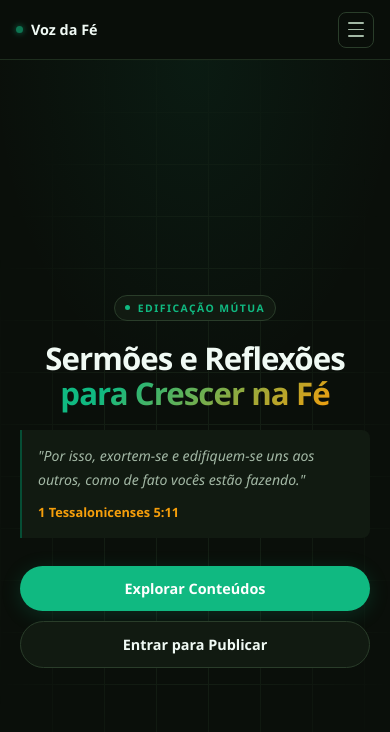
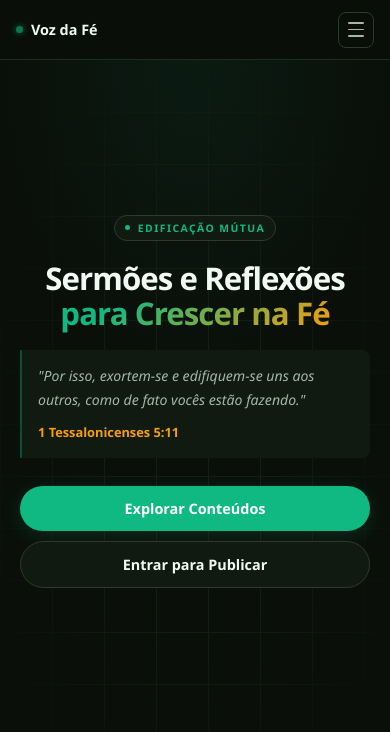
Before and after one commit to MrCat2357/edifiquemos, a Next.js app: page / in a window 390 px wide. Shown: the top 732 px of the page. Built offline with nearby package versions, Linux system fonts and the light colour scheme; no server answers.

Commit message:
mudanças no layout geral da pagina

```diff
--- a/app/globals.css
+++ b/app/globals.css
@@ -232,9 +232,8 @@ a { color: inherit; text-decoration: none; }
    ============================================================ */
 
 .hero {
-  padding-top: var(--header-h);
   position: relative;
-  min-height: 100vh;
+  min-height: calc(100vh - var(--header-h));
   display: flex;
   align-items: center;
   justify-content: center;
@@ -261,7 +260,8 @@ a { color: inherit; text-decoration: none; }
   z-index: 1;
   text-align: center;
   max-width: 680px;
-  padding: 2rem 1.5rem;
+  padding: 0 1.5rem 3rem;
+  margin-top: -3rem;
   animation: fadeUp 0.7s ease both;
 }
 
@@ -605,7 +605,7 @@ a { color: inherit; text-decoration: none; }
 .post-detail-wrapper {
   max-width: 760px;
   margin: 0 auto;
-  padding-top: calc(var(--header-h) + 2.5rem);
+  padding-top: 2.5rem;
   padding-right: 1.25rem;
   padding-bottom: 4rem;
   padding-left: 1.25rem;
@@ -755,7 +755,7 @@ a { color: inherit; text-decoration: none; }
 .perfil-wrapper {
   max-width: 760px;
   margin: 0 auto;
-  padding: calc(var(--header-h) + 2rem) 1.25rem 4rem;
+  padding: 2rem 1.25rem 4rem;
   display: flex;
   flex-direction: column;
   gap: 2rem;
@@ -803,11 +803,11 @@ a { color: inherit; text-decoration: none; }
    ============================================================ */
 
 .auth-page {
-  min-height: 100vh;
+  min-height: calc(100vh - var(--header-h));
   display: flex;
   align-items: center;
   justify-content: center;
-  padding: calc(var(--header-h) + 20px) 1rem 2rem;
+  padding: 2rem 1rem;
   background:
     radial-gradient(ellipse 60% 50% at 50% 0%, rgba(16,185,129,0.06) 0%, transparent 60%),
     var(--bg);
@@ -1190,13 +1190,12 @@ a { color: inherit; text-decoration: none; }
 
   /* Hero */
   .hero {
-    min-height: 100svh;
+    min-height: calc(100svh - var(--header-h));
     align-items: center;
-    padding-top: var(--header-h);
     padding-bottom: 2rem;
   }
 
-  .hero-content { padding: 1rem 1.25rem 1.5rem; max-width: 100%; }
+  .hero-content { padding: 0 1.25rem 1.5rem; max-width: 100%; margin-top: -1.5rem; }
   .hero-eyebrow { font-size: 0.65rem; padding: 4px 10px; margin-bottom: 1.25rem; }
   .hero-title { font-size: clamp(1.7rem, 8vw, 2.4rem); margin-bottom: 1.25rem; }
   .hero-verse { font-size: 0.88rem; padding: 0.875rem 1rem; margin-bottom: 1.75rem; }
@@ -1225,7 +1224,7 @@ a { color: inherit; text-decoration: none; }
 
   /* Post detail */
   .post-detail-wrapper {
-    padding-top: calc(var(--header-h) + 1rem);
+    padding-top: 1rem;
     padding-right: 0.75rem;
     padding-bottom: 3rem;
     padding-left: 0.75rem;
@@ -1249,7 +1248,7 @@ a { color: inherit; text-decoration: none; }
   }
 
   /* Perfil */
-  .perfil-wrapper { padding: calc(var(--header-h) + 1rem) 0.75rem 3rem; gap: 1.25rem; }
+  .perfil-wrapper { padding: 1rem 0.75rem 3rem; gap: 1.25rem; }
 
   .perfil-card {
     flex-direction: column;
@@ -1263,7 +1262,7 @@ a { color: inherit; text-decoration: none; }
   .perfil-stat { justify-content: center; }
 
   /* Auth */
-  .auth-page { padding: calc(var(--header-h) + 1rem) 0.875rem 2rem; align-items: flex-start; }
+  .auth-page { padding: 1.5rem 0.875rem 2rem; align-items: flex-start; }
   .auth-card { padding: 1.75rem 1.25rem; }
   .auth-title { font-size: 1.25rem; }
 }
```
